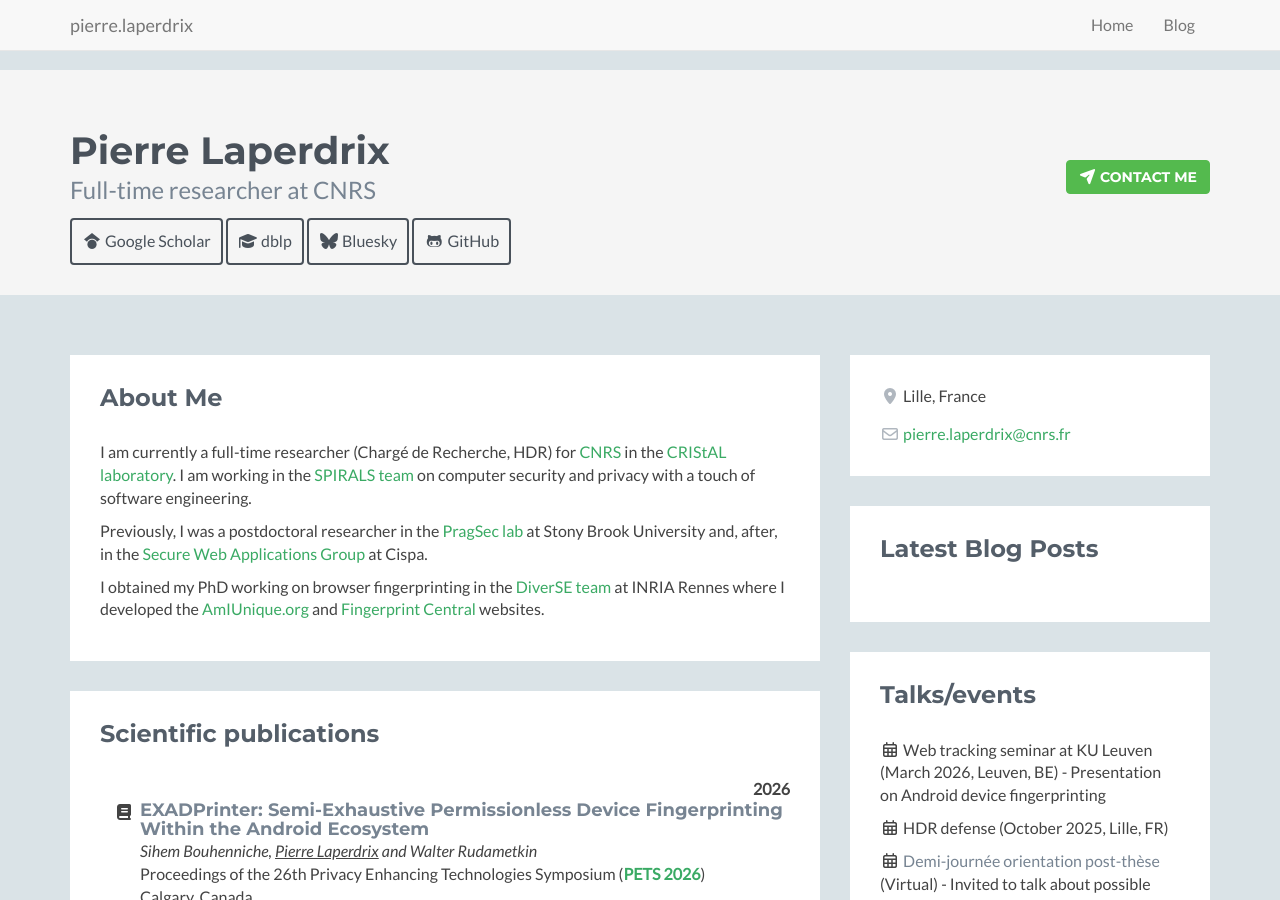
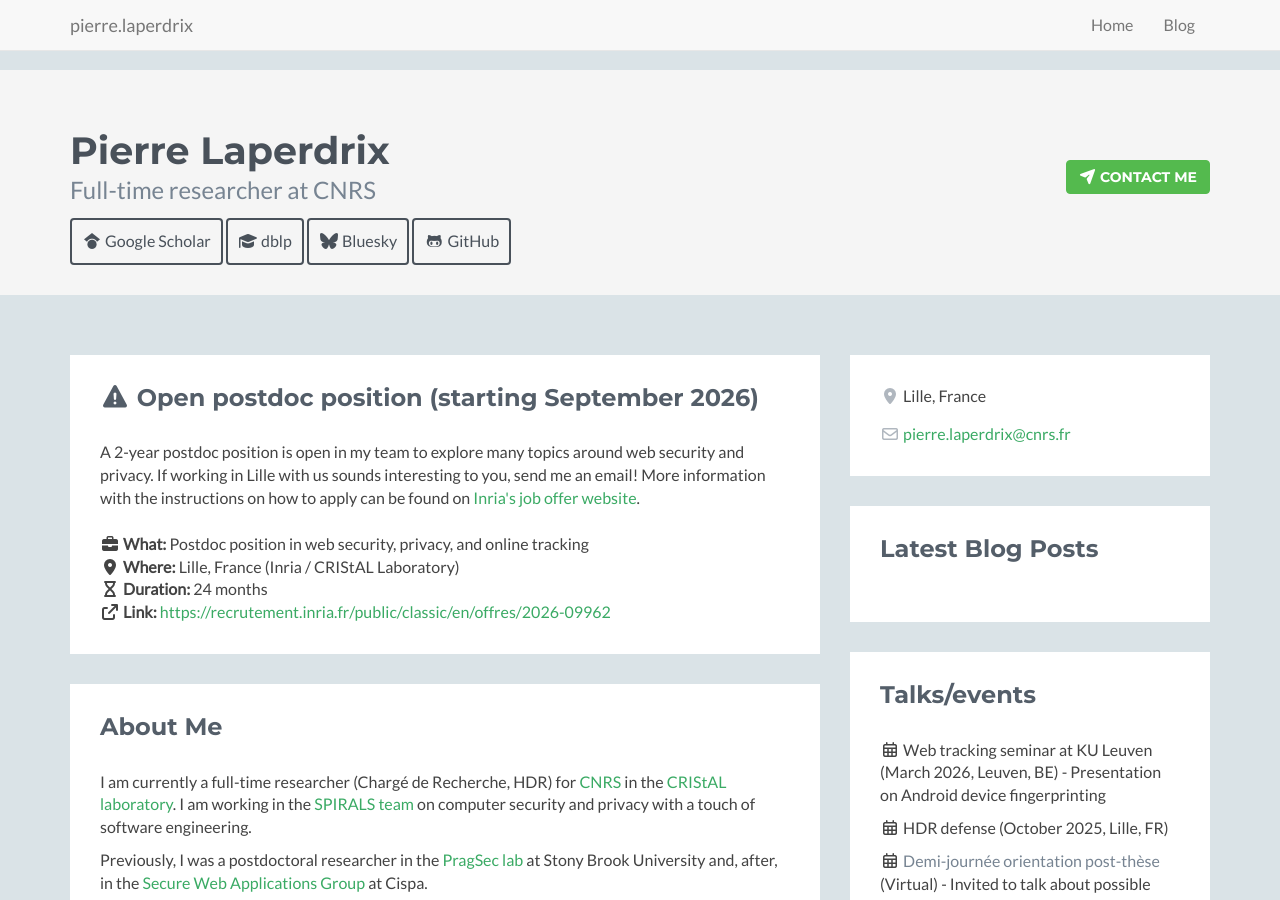
Before and after one commit to plaperdr/plaperdr.github.io, a Jekyll site: the page built from index.html, in a window 1280 px wide and 900 px high. Built offline with Jekyll 4.4.1, drawn with Linux system fonts in a browser that asks for light colours.

Commit message:
Updating site

```diff
--- a/index.html
+++ b/index.html
@@ -28,6 +28,23 @@ layout: home
 <div class="container sections-wrapper">
     <div class="row">
         <div class="primary col-md-8 col-sm-12 col-xs-12">
+
+            <section class="about section">
+                <div class="section-inner">
+                    <h2 class="heading"><i class="fa-solid fa-triangle-exclamation"></i> Open postdoc position (starting September 2026)</h2>
+                    A 2-year postdoc position is open in my team to explore many topics around web security and privacy. If working in Lille with us sounds interesting to you, send me an email!
+                    More information with the instructions on how to apply can be found on <a href="https://recrutement.inria.fr/public/classic/en/offres/2026-09962" target="_blank">Inria's job offer website</a>.
+                    <br><br>
+                    <b><i class="fa-solid fa-briefcase"></i>&nbsp;What:</b> Postdoc position in web security, privacy, and online tracking
+                    <br>
+                    <b><i class="fa-solid fa-location-dot"></i>&nbsp;Where:</b> Lille, France (Inria / CRIStAL Laboratory)
+                    <br>
+                    <b><i class="fa-solid fa-hourglass"></i>&nbsp;Duration:</b> 24 months
+                    <br>
+                    <b><i class="fa fa-external-link"></i>&nbsp;Link:</b> <a href="https://recrutement.inria.fr/public/classic/en/offres/2026-09962" target="_blank">https://recrutement.inria.fr/public/classic/en/offres/2026-09962</a>
+                </div><!--//section-inner-->
+            </section><!--//section-->
+
             <section class="about section">
                 <div class="section-inner">
                     <h2 class="heading">About Me</h2>
```
